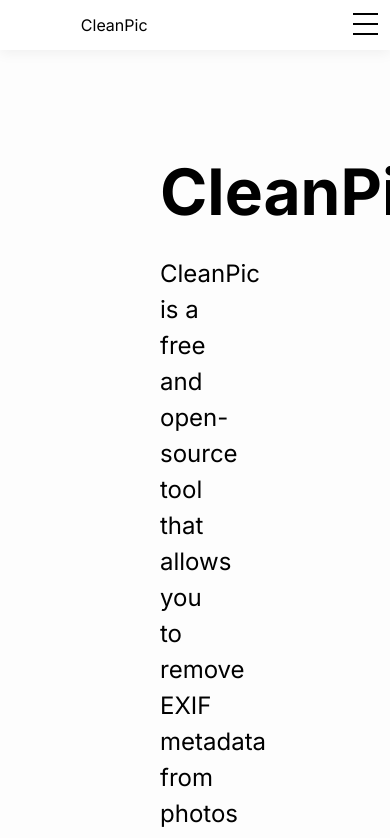
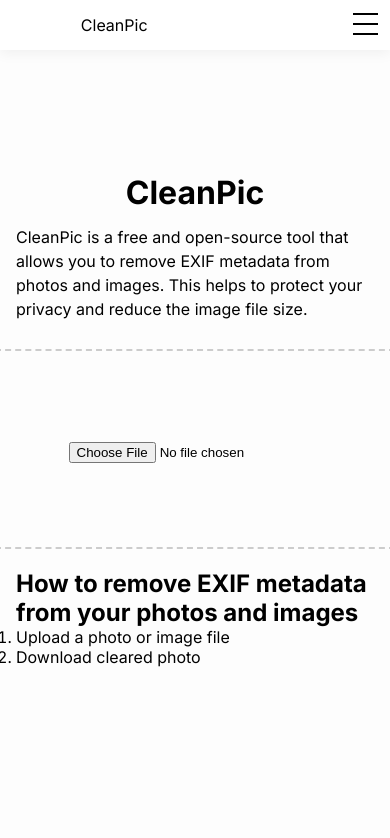
Before and after one commit to matifandy8/cleanpic, a Next.js app: page / in a window 390 px wide. Shown: the top 838 px of the page. Built offline with nearby package versions, Linux system fonts and the light colour scheme.

Commit message:
feat. file upload compnent

```diff
--- a/src/app/components/FileUpload/FileUpload.module.css
+++ b/src/app/components/FileUpload/FileUpload.module.css
@@ -0,0 +1,18 @@
+.input {
+  width: 400px;
+  height: 200px;
+  margin: 20px auto;
+  text-align: center;
+  line-height: 200px;
+  border: 2px dashed #ccc;
+  cursor: pointer;
+}
+
+.inputFile {
+  text-align: center;
+}
+
+.dragging {
+  border-color: #007bff;
+  background-color: rgba(0, 123, 255, 0.1);
+}
--- a/src/app/components/FileUpload/FileUpload.tsx
+++ b/src/app/components/FileUpload/FileUpload.tsx
@@ -1,11 +1,80 @@
-// components/FileUpload.js
+"use client";
 
 import React from "react";
+import { ChangeEvent, Dispatch, useState } from "react";
 import styles from "./FileUpload.module.css";
 
-const FileUpload = () => {
+const FileUpload = ({ setFile }: { setFile: Dispatch<File> }) => {
+  const [isDragging, setIsDragging] = useState(false);
+  const [error, setError] = useState<string | null>(null);
+  const [successMessage, setSuccessMessage] = useState<string | null>(null);
+
+  const handleFileChange = (event: ChangeEvent<HTMLInputElement>) => {
+    const file = event.target.files?.[0];
+    if (file) {
+      if (!isValidFileType(file)) {
+        setError("Unsupported file type. Please upload an image or PDF.");
+        return;
+      }
+      setFile(file);
+      setSuccessMessage("File uploaded successfully!");
+      setError(null);
+    }
+  };
+
+  const handleDragOver = (event: React.DragEvent<HTMLDivElement>) => {
+    event.preventDefault();
+    setIsDragging(true);
+  };
+
+  const handleDragLeave = () => {
+    setIsDragging(false);
+  };
+
+  const handleDrop = (event: React.DragEvent<HTMLDivElement>) => {
+    event.preventDefault();
+    setIsDragging(false);
+    const file = event.dataTransfer.files?.[0];
+    if (event.dataTransfer.files.length > 1) {
+      setError("Only one file can be uploaded at a time.");
+      return;
+    }
+    if (file) {
+      if (!isValidFileType(file)) {
+        setError("Unsupported file type. Please upload an image.");
+        return;
+      }
+      setFile(file);
+      setSuccessMessage("File uploaded successfully!");
+      setError(null);
+    }
+  };
+
+  const isValidFileType = (file: File) => {
+    const validTypes = [
+      "image/png",
+      "image/jpg",
+      "image/jpeg",
+      "image/webp",
+      "image/bmp",
+      "image/heic",
+      "image/tif",
+      "image/tiff",
+      "image/gif",
+    ];
+    return validTypes.includes(file.type);
+  };
+
   return (
-    <div className={styles.input}>
+    <div>
+      <div
+        role="region"
+        tabIndex={0}
+        className={`${styles.input} ${isDragging ? styles.dragging : ""}`}
+        onDragOver={handleDragOver}
+        onDragLeave={handleDragLeave}
+        onDrop={handleDrop}
+      >
         <input
           className={styles.inputFile}
           type="file"
@@ -13,7 +82,11 @@
           name="file"
           accept=".png, .jpg, .jpeg, .pdf, .webp, .bmp, .heic, .tif, .tiff, .gif"
           id="fileInput"
+          onChange={handleFileChange}
         />
+      </div>
+      {error && <p className={styles.error}>{error}</p>}
+      {successMessage && <p className={styles.success}>{successMessage}</p>}
     </div>
   );
 };
--- a/src/app/page.module.css
+++ b/src/app/page.module.css
@@ -17,3 +17,22 @@
   line-height: 1.5;
   margin-bottom: 1rem;
 }
+
+@media (max-width: 600px) {
+  .main {
+    padding: 5rem 1rem;
+    flex-direction: column;
+    align-items: center;
+    justify-content: center;
+  }
+
+  .title {
+    font-size: 2rem;
+    margin-bottom: 1rem;
+  }
+
+  .description {
+    font-size: 1rem;
+    margin-bottom: 0.5rem;
+  }
+}
--- a/src/app/page.tsx
+++ b/src/app/page.tsx
@@ -1,7 +1,15 @@
+"use client";
+
+import { useState } from "react";
 import FileUpload from "./components/FileUpload/FileUpload";
 import styles from "./page.module.css";
+import Image from "next/image";
 
 export default function Home() {
+  const [file, setFile] = useState<File>();
+
+  console.log(file);
+
   return (
     <main className={styles.main}>
       <h1 className={styles.title}>CleanPic</h1>
@@ -10,7 +18,32 @@
         metadata from photos and images. This helps to protect your privacy and
         reduce the image file size.
       </p>
-      <FileUpload />
+      <FileUpload setFile={setFile} />
+      {file && (
+        <div className={styles.imageContainer}>
+          <Image
+            src={URL.createObjectURL(file)}
+            alt="CleanPic"
+            width={300}
+            height={200}
+            objectFit="contain"
+          />
+          <div className={styles.fileDetails}>
+            <p>File: {file?.name}</p>
+            <p>Size: {file?.size}</p>
+            <p>Type: {file?.type}</p>
+            <p>Last Modified: {file?.lastModified}</p>
+          </div>
+          <button>Download Cleared Image</button>
+        </div>
+      )}
+      <div className={styles.howtouse}>
+        <h2>How to remove EXIF metadata from your photos and images</h2>
+        <ol>
+          <li>Upload a photo or image file</li>
+          <li>Download cleared photo</li>
+        </ol>
+      </div>
     </main>
   );
 }
```
Lines whose indentation alone changed are shown as unchanged.
